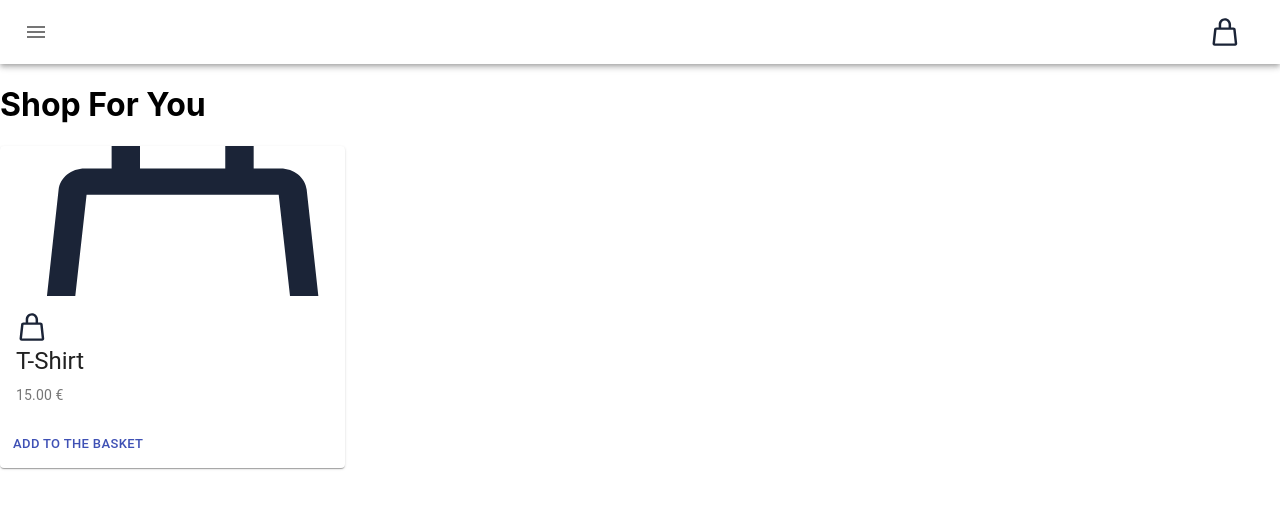
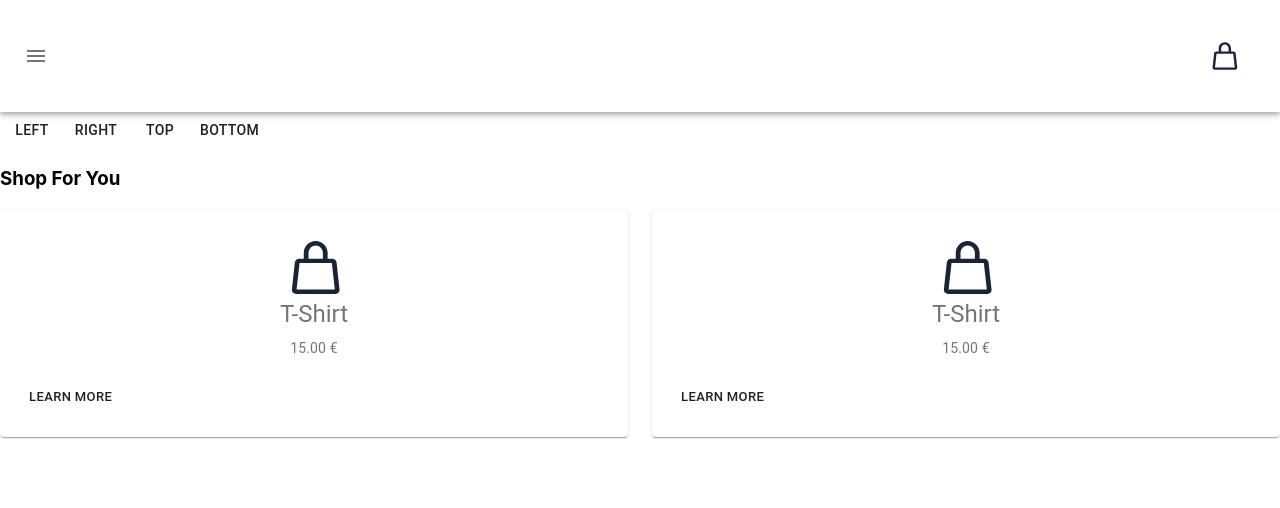
Before and after one commit to jarounger/shopui, a React (Create React App) app: page / in a window 1280 px wide. Shown: the top 508 px of the page. Built offline with nearby package versions, Linux system fonts and the light colour scheme.

Commit message:
Änderungen Drawer Grid...

```diff
--- a/src/App.js
+++ b/src/App.js
@@ -1,6 +1,7 @@
 import './App.css';
 import Menu from './components/Menu';
 import Card from './components/Card';
+import Drawer from './components/Drawer';
 import { Component } from 'react';
 
 export default class App extends Component {
@@ -8,7 +9,8 @@
     return (
     <div>
        <Menu />
-       <h1>Shop For You</h1>
+       <Drawer />
+       <h3>Shop For You</h3>
        <Card />
      </div>
 
--- a/src/components/Card.js
+++ b/src/components/Card.js
@@ -1,37 +1,35 @@
 import React from 'react';
 import { makeStyles } from '@material-ui/core/styles';
 import Card from '@material-ui/core/Card';
-import CardActionArea from '@material-ui/core/CardActionArea';
 import CardActions from '@material-ui/core/CardActions';
 import CardContent from '@material-ui/core/CardContent';
-import CardMedia from '@material-ui/core/CardMedia';
 import Button from '@material-ui/core/Button';
 import Typography from '@material-ui/core/Typography';
 import logo from './logo.svg';
+import Grid from '@material-ui/core/Grid';
 
-const useStyles = makeStyles({
+
+const useStyles = makeStyles((theme) => ({
     root: {
-    maxWidth: 345,
+        flexGrow: 1,
     },
-  media: {
-    height: 150,
+    paper: {
+        padding: theme.spacing(2),
+        textAlign: 'center',
+        color: theme.palette.text.secondary,
     },
-  size: {
-    height: '30px',
-    width:  '30px',
-  },
-});
+}));
 
-export default function MediaCard() {
+export default function FullWidthGrid() {
     const classes = useStyles();
 
     return (
-    <Card className={classes.root}>
-      <CardActionArea>
-        <CardMedia
-          className={classes.media}
-          image={logo}
-        />
+        <div className={classes.root}>
+            <Grid container spacing={3}>
+
+
+                <Grid item xs={12} sm={6}>
+                    <Card className={classes.paper}>
                         <CardContent>
                             <img className={classes.size} src={logo} />
                             <Typography gutterBottom variant="h5" component="h2">
@@ -41,12 +39,30 @@
                                 15.00 €
                             </Typography>
                         </CardContent>
-      </CardActionArea>
                         <CardActions>
-        <Button size="small" color="primary">
-          Add to the Basket
-        </Button>
+                            <Button size="small">Learn More</Button>
                         </CardActions>
                     </Card>
+                </Grid>
+
+
+                <Grid item xs={12} sm={6}>
+                    <Card className={classes.paper}>
+                        <CardContent>
+                            <img className={classes.size} src={logo} />
+                            <Typography gutterBottom variant="h5" component="h2">
+                                T-Shirt
+                            </Typography>
+                            <Typography variant="body2" color="textSecondary" component="p">
+                                15.00 €
+                            </Typography>
+                        </CardContent>
+                        <CardActions>
+                            <Button size="small">Learn More</Button>
+                        </CardActions>
+                    </Card>
+                </Grid>
+            </Grid>
+        </div>
     );
 }
--- /dev/null
+++ b/src/components/Drawer.js
@@ -0,0 +1,81 @@
+import React from 'react';
+import clsx from 'clsx';
+import { makeStyles } from '@material-ui/core/styles';
+import Drawer from '@material-ui/core/Drawer';
+import Button from '@material-ui/core/Button';
+import List from '@material-ui/core/List';
+import Divider from '@material-ui/core/Divider';
+import ListItem from '@material-ui/core/ListItem';
+import ListItemIcon from '@material-ui/core/ListItemIcon';
+import ListItemText from '@material-ui/core/ListItemText';
+import InboxIcon from '@material-ui/icons/MoveToInbox';
+import MailIcon from '@material-ui/icons/Mail';
+
+const useStyles = makeStyles({
+  list: {
+    width: 250,
+  },
+  fullList: {
+    width: 'auto',
+  },
+});
+
+export default function TemporaryDrawer() {
+  const classes = useStyles();
+  const [state, setState] = React.useState({
+    top: false,
+    left: false,
+    bottom: false,
+    right: false,
+  });
+
+  const toggleDrawer = (anchor, open) => (event) => {
+    if (event.type === 'keydown' && (event.key === 'Tab' || event.key === 'Shift')) {
+      return;
+    }
+
+    setState({ ...state, [anchor]: open });
+  };
+
+  const list = (anchor) => (
+    <div
+      className={clsx(classes.list, {
+        [classes.fullList]: anchor === 'top' || anchor === 'bottom',
+      })}
+      role="presentation"
+      onClick={toggleDrawer(anchor, false)}
+      onKeyDown={toggleDrawer(anchor, false)}
+    >
+      <List>
+        {['Inbox', 'Starred', 'Send email', 'Drafts'].map((text, index) => (
+          <ListItem button key={text}>
+            <ListItemIcon>{index % 2 === 0 ? <InboxIcon /> : <MailIcon />}</ListItemIcon>
+            <ListItemText primary={text} />
+          </ListItem>
+        ))}
+      </List>
+      <Divider />
+      <List>
+        {['All mail', 'Trash', 'Spam'].map((text, index) => (
+          <ListItem button key={text}>
+            <ListItemIcon>{index % 2 === 0 ? <InboxIcon /> : <MailIcon />}</ListItemIcon>
+            <ListItemText primary={text} />
+          </ListItem>
+        ))}
+      </List>
+    </div>
+  );
+
+  return (
+    <div>
+      {['left', 'right', 'top', 'bottom'].map((anchor) => (
+        <React.Fragment key={anchor}>
+          <Button onClick={toggleDrawer(anchor, true)}>{anchor}</Button>
+          <Drawer anchor={anchor} open={state[anchor]} onClose={toggleDrawer(anchor, false)}>
+            {list(anchor)}
+          </Drawer>
+        </React.Fragment>
+      ))}
+    </div>
+  );
+}
--- a/src/components/Menu.js
+++ b/src/components/Menu.js
@@ -7,6 +7,7 @@
 import IconButton from '@material-ui/core/IconButton';
 import MenuIcon from '@material-ui/icons/Menu';
 import logo from './logo.svg';
+import { SignalWifi1BarLockSharp } from '@material-ui/icons';
 
 const useStyles = makeStyles((theme) => ({
   root: {
@@ -16,7 +17,8 @@
     marginRight: theme.spacing(2),
   },
   title: {
-    flexGrow: 1
+    flexGrow: 1,
+    primary: '#FFFFFFF'
   },
   color: {
     background: '#ffffff',
@@ -38,8 +40,8 @@
           <IconButton edge="start" className={classes.menuButton} color="black" aria-label="menu">
             <MenuIcon />
           </IconButton>
-          <Typography variant="h6" className={classes.title}>
-            News
+          <Typography variant="h1" className={classes.title}>
+            E-Commerce App
           </Typography>
           <Button><img className={classes.size} src={logo} /></Button>
         </Toolbar>
```
Lines whose indentation alone changed are shown as unchanged.
